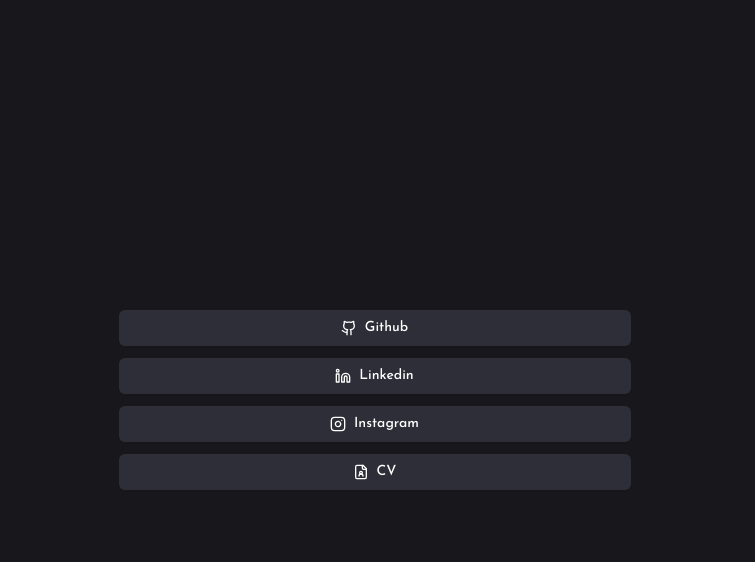
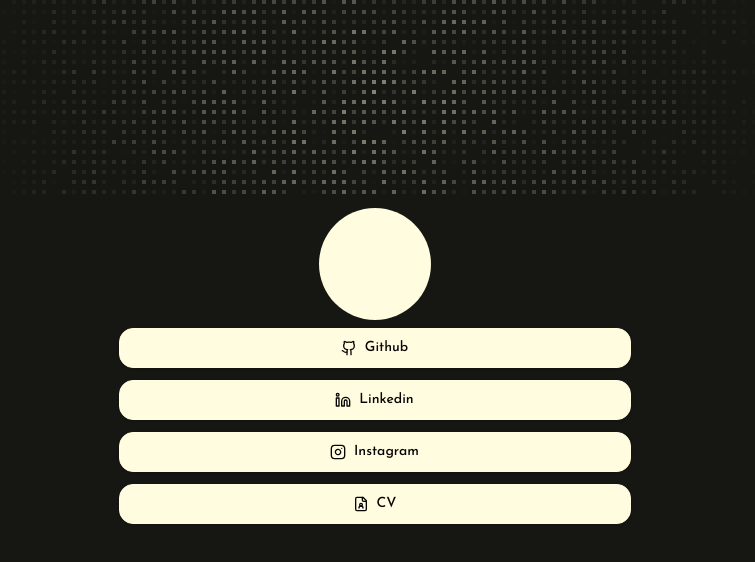
Before and after one commit to mathensousaa/portfolio, a React (Vite) app: page /links in a window 1280 px wide. Shown: the top 562 px of the page, without its empty margins (258-1013 px from the left). Built offline with nearby package versions, Linux system fonts and the light colour scheme.

Commit message:
feat: change theme and improve desiggn

```diff
--- /dev/null
+++ b/src/components/magicui/flickering-grid.tsx
@@ -0,0 +1,199 @@
+"use client";
+
+import { cn } from "src/lib/utils";
+import React, {
+  useCallback,
+  useEffect,
+  useMemo,
+  useRef,
+  useState,
+} from "react";
+
+interface FlickeringGridProps extends React.HTMLAttributes<HTMLDivElement> {
+  squareSize?: number;
+  gridGap?: number;
+  flickerChance?: number;
+  color?: string;
+  width?: number;
+  height?: number;
+  className?: string;
+  maxOpacity?: number;
+}
+
+export const FlickeringGrid: React.FC<FlickeringGridProps> = ({
+  squareSize = 4,
+  gridGap = 6,
+  flickerChance = 0.3,
+  color = "rgb(0, 0, 0)",
+  width,
+  height,
+  className,
+  maxOpacity = 0.3,
+  ...props
+}) => {
+  const canvasRef = useRef<HTMLCanvasElement>(null);
+  const containerRef = useRef<HTMLDivElement>(null);
+  const [isInView, setIsInView] = useState(false);
+  const [canvasSize, setCanvasSize] = useState({ width: 0, height: 0 });
+
+  const memoizedColor = useMemo(() => {
+    const toRGBA = (color: string) => {
+      if (typeof window === "undefined") {
+        return `rgba(0, 0, 0,`;
+      }
+      const canvas = document.createElement("canvas");
+      canvas.width = canvas.height = 1;
+      const ctx = canvas.getContext("2d");
+      if (!ctx) return "rgba(255, 0, 0,";
+      ctx.fillStyle = color;
+      ctx.fillRect(0, 0, 1, 1);
+      const [r, g, b] = Array.from(ctx.getImageData(0, 0, 1, 1).data);
+      return `rgba(${r}, ${g}, ${b},`;
+    };
+    return toRGBA(color);
+  }, [color]);
+
+  const setupCanvas = useCallback(
+    (canvas: HTMLCanvasElement, width: number, height: number) => {
+      const dpr = window.devicePixelRatio || 1;
+      canvas.width = width * dpr;
+      canvas.height = height * dpr;
+      canvas.style.width = `${width}px`;
+      canvas.style.height = `${height}px`;
+      const cols = Math.floor(width / (squareSize + gridGap));
+      const rows = Math.floor(height / (squareSize + gridGap));
+
+      const squares = new Float32Array(cols * rows);
+      for (let i = 0; i < squares.length; i++) {
+        squares[i] = Math.random() * maxOpacity;
+      }
+
+      return { cols, rows, squares, dpr };
+    },
+    [squareSize, gridGap, maxOpacity],
+  );
+
+  const updateSquares = useCallback(
+    (squares: Float32Array, deltaTime: number) => {
+      for (let i = 0; i < squares.length; i++) {
+        if (Math.random() < flickerChance * deltaTime) {
+          squares[i] = Math.random() * maxOpacity;
+        }
+      }
+    },
+    [flickerChance, maxOpacity],
+  );
+
+  const drawGrid = useCallback(
+    (
+      ctx: CanvasRenderingContext2D,
+      width: number,
+      height: number,
+      cols: number,
+      rows: number,
+      squares: Float32Array,
+      dpr: number,
+    ) => {
+      ctx.clearRect(0, 0, width, height);
+      ctx.fillStyle = "transparent";
+      ctx.fillRect(0, 0, width, height);
+
+      for (let i = 0; i < cols; i++) {
+        for (let j = 0; j < rows; j++) {
+          const opacity = squares[i * rows + j];
+          ctx.fillStyle = `${memoizedColor}${opacity})`;
+          ctx.fillRect(
+            i * (squareSize + gridGap) * dpr,
+            j * (squareSize + gridGap) * dpr,
+            squareSize * dpr,
+            squareSize * dpr,
+          );
+        }
+      }
+    },
+    [memoizedColor, squareSize, gridGap],
+  );
+
+  useEffect(() => {
+    const canvas = canvasRef.current;
+    const container = containerRef.current;
+    if (!canvas || !container) return;
+
+    const ctx = canvas.getContext("2d");
+    if (!ctx) return;
+
+    let animationFrameId: number;
+    let gridParams: ReturnType<typeof setupCanvas>;
+
+    const updateCanvasSize = () => {
+      const newWidth = width || container.clientWidth;
+      const newHeight = height || container.clientHeight;
+      setCanvasSize({ width: newWidth, height: newHeight });
+      gridParams = setupCanvas(canvas, newWidth, newHeight);
+    };
+
+    updateCanvasSize();
+
+    let lastTime = 0;
+    const animate = (time: number) => {
+      if (!isInView) return;
+
+      const deltaTime = (time - lastTime) / 1000;
+      lastTime = time;
+
+      updateSquares(gridParams.squares, deltaTime);
+      drawGrid(
+        ctx,
+        canvas.width,
+        canvas.height,
+        gridParams.cols,
+        gridParams.rows,
+        gridParams.squares,
+        gridParams.dpr,
+      );
+      animationFrameId = requestAnimationFrame(animate);
+    };
+
+    const resizeObserver = new ResizeObserver(() => {
+      updateCanvasSize();
+    });
+
+    resizeObserver.observe(container);
+
+    const intersectionObserver = new IntersectionObserver(
+      ([entry]) => {
+        setIsInView(entry.isIntersecting);
+      },
+      { threshold: 0 },
+    );
+
+    intersectionObserver.observe(canvas);
+
+    if (isInView) {
+      animationFrameId = requestAnimationFrame(animate);
+    }
+
+    return () => {
+      cancelAnimationFrame(animationFrameId);
+      resizeObserver.disconnect();
+      intersectionObserver.disconnect();
+    };
+  }, [setupCanvas, updateSquares, drawGrid, width, height, isInView]);
+
+  return (
+    <div
+      ref={containerRef}
+      className={cn(`h-full w-full ${className}`)}
+      {...props}
+    >
+      <canvas
+        ref={canvasRef}
+        className="pointer-events-none"
+        style={{
+          width: canvasSize.width,
+          height: canvasSize.height,
+        }}
+      />
+    </div>
+  );
+};
--- a/src/modules/core/assets/index.css
+++ b/src/modules/core/assets/index.css
@@ -5,65 +5,69 @@
 @tailwind utilities;
 
 @layer base {
-	:root {
-		--background: 243 100% 100%;
-		--foreground: 243 5% 10%;
-		--card: 243 50% 100%;
-		--card-foreground: 243 5% 15%;
-		--popover: 243 100% 100%;
-		--popover-foreground: 243 100% 10%;
-		--primary: 243 77% 39%;
-		--primary-foreground: 0 0% 100%;
-		--secondary: 243 30% 90%;
-		--secondary-foreground: 0 0% 0%;
-		--muted: 205 30% 95%;
-		--muted-foreground: 243 5% 40%;
-		--accent: 205 30% 90%;
-		--accent-foreground: 243 5% 15%;
-		--destructive: 0 100% 50%;
-		--destructive-foreground: 243 5% 100%;
-		--border: 243 30% 82%;
-		--input: 243 30% 50%;
-		--ring: 243 77% 39%;
-		--radius: 0.5rem;
+  :root {
+    --background: 0 0% 98%;
+    --foreground: 30 8% 5%;
 
-		--chart-1: 12 76% 61%;
-		--chart-2: 173 58% 39%;
-		--chart-3: 197 37% 24%;
-		--chart-4: 43 74% 66%;
-		--chart-5: 27 87% 67%;
-		--radius: 1rem;
-	}
+    --card: 0 0% 98%;
+    --card-foreground: 30 8% 5%;
 
-	.dark {
-		--background: 243 10% 10%;
-		--foreground: 243 4% 90%;
-		--card: 243 4% 10%;
-		--card-foreground: 243 4% 90%;
-		--popover: 243 10% 5%;
-		--popover-foreground: 243 4% 90%;
-		--primary: 243 77% 39%;
-		--primary-foreground: 0 0% 100%;
-		--secondary: 243 10% 20%;
-		--secondary-foreground: 0 0% 100%;
-		--muted: 205 10% 20%;
-		--muted-foreground: 243 4% 60%;
-		--accent: 205 10% 20%;
-		--accent-foreground: 243 4% 90%;
-		--destructive: 0 50% 30%;
-		--destructive-foreground: 243 4% 90%;
-		--border: 243 20% 20%;
-		--input: 243 20% 20%;
-		--ring: 243 77% 39%;
-		--radius: 0.5rem;
+    --popover: 0 0% 98%;
+    --popover-foreground: 30 8% 5%;
 
-		--chart-1: 220 70% 50%;
-		--chart-2: 160 60% 45%;
-		--chart-3: 30 80% 55%;
-		--chart-4: 280 65% 60%;
-		--chart-5: 340 75% 55%;
-	}
+    --primary: 54 100% 94%;
+    --primary-foreground: 0 0% 2%;
+
+    --secondary: 60 7% 94%;
+    --secondary-foreground: 30 8% 5%;
+
+    --muted: 60 7% 94%;
+    --muted-foreground: 51 6% 45%;
+
+    --accent: 60 7% 94%;
+    --accent-foreground: 30 8% 5%;
+
+    --destructive: 0 84% 60%;
+    --destructive-foreground: 0 0% 98%;
+
+    --border: 60 6% 90%;
+    --input: 60 6% 83%;
+    --ring: 54 24% 75%;
+
+    --radius: 1rem;
+  }
+
+  .dark {
+    --background: 60 7% 8%;
+    --foreground: 60 9% 98%;
+
+    --card: 60 6% 10%;
+    --card-foreground: 60 9% 98%;
+
+    --popover: 60 6% 10%;
+    --popover-foreground: 60 9% 98%;
+
+    --primary: 54 100% 94%;
+    --primary-foreground: 0 9% 2%;
+
+    --secondary: 52 8% 19%;
+    --secondary-foreground: 60 9% 98%;
+
+    --muted: 55 7% 29%;
+    --muted-foreground: 54 8% 49%;
+
+    --accent: 54 71% 19%;
+    --accent-foreground: 60 9% 98%;
+
+    --destructive: 0 84% 60%;
+    --destructive-foreground: 0 0% 98%;
+
+    --border: 60 8% 12%;
+    --input: 53 9% 18%;
+    --ring: 54 100% 40%;
+  }
 }
+
 @layer base {
 	* {
 		@apply border-border;
--- a/src/modules/core/components/ui/button.tsx
+++ b/src/modules/core/components/ui/button.tsx
@@ -1,27 +1,29 @@
-import * as React from 'react'
+import { cva, type VariantProps } from 'class-variance-authority'
+import { cn } from '../../lib/utils'
 import { Slot } from '@radix-ui/react-slot'
-import { cva, type VariantProps } from 'class-variance-authority'
-
-import { cn } from '@/modules/core/lib/utils'
+import React from 'react'
 
 const buttonVariants = cva(
-	'inline-flex items-center justify-center gap-2 whitespace-nowrap rounded-md text-sm font-medium transition-colors focus-visible:outline-none focus-visible:ring-1 focus-visible:ring-ring disabled:pointer-events-none disabled:opacity-50 [&_svg]:pointer-events-none [&_svg]:size-4 [&_svg]:shrink-0',
+	'inline-flex items-center justify-center w-fit whitespace-nowrap rounded-md text-sm font-medium transition-colors focus-visible:outline-none focus-visible:ring-1 focus-visible:ring-ring disabled:pointer-events-none disabled:opacity-50',
 	{
 		variants: {
 			variant: {
-				default: 'bg-primary text-primary-foreground shadow hover:bg-primary/90',
-				destructive: 'bg-destructive text-destructive-foreground shadow-sm hover:bg-destructive/90',
+				default:
+					'bg-primary text-primary-foreground shadow hover:bg-primary/90 shadow-button-default border border-primary',
+				destructive:
+					'bg-destructive text-destructive-foreground shadow-sm hover:bg-destructive/90 shadow-button-default border border-destructive',
 				outline:
-					'border border-input bg-background shadow-sm hover:bg-accent hover:text-accent-foreground',
-				secondary: 'bg-secondary text-secondary-foreground shadow-sm hover:bg-secondary/80',
+					'border border-input bg-background shadow-sm hover:bg-accent hover:text-accent-foreground shadow-button-outline',
+				secondary:
+					'bg-secondary text-secondary-foreground shadow-sm hover:bg-secondary/80 shadow-button-default border border-secondary shadow-button-default',
 				ghost: 'hover:bg-accent hover:text-accent-foreground',
 				link: 'text-primary underline-offset-4 hover:underline',
 			},
 			size: {
-				default: 'h-9 px-4 py-2',
-				sm: 'h-8 rounded-md px-3 text-xs',
-				lg: 'h-10 rounded-md px-8',
-				icon: 'h-9 w-9',
+				default: 'h-10 px-4 py-2',
+				sm: 'h-9 rounded-md px-3 text-xs',
+				lg: 'h-12 rounded-md px-8',
+				icon: 'h-10 w-10',
 			},
 		},
 		defaultVariants: {
--- a/src/modules/links/screens/links.tsx
+++ b/src/modules/links/screens/links.tsx
@@ -2,18 +2,42 @@
 import { links } from '../data/links'
 import { Link } from 'react-router-dom'
 import { buttonVariants } from '@/modules/core/components/ui/button'
+import FlickeringGrid from '@/modules/core/components/ui/flickering-grid'
 
 export default function LinksScreen() {
 	return (
-		<div className="flex min-h-svh w-full items-center justify-center">
+		<div className="relative flex min-h-svh w-full flex-col items-center gap-2">
+			<div className="relative w-full overflow-hidden border-b-[30%]">
+				<FlickeringGrid
+					className="relative inset-0 z-0 grow [mask-image:radial-gradient(400px_circle_at_center,white,transparent)]"
+					squareSize={4}
+					gridGap={6}
+					color="#fffce1"
+					maxOpacity={0.5}
+					flickerChance={0.1}
+					height={200}
+					width={1200}
+				/>
+			</div>
+
+			<div className="size-28 rounded-full bg-primary" />
+			<div className="w flex w-full items-center justify-center">
 				<div className="flex w-full max-w-lg flex-col gap-3">
 					{links.map((link) => (
-					<Link className={cn(buttonVariants({ variant: 'secondary' }))} key={link.title} to={link.link}>
+						<Link
+							className={cn(
+								buttonVariants({ variant: 'default' }),
+								'w-full gap-2 border-primary border-opacity-75',
+							)}
+							key={link.title}
+							to={link.link}
+						>
 							<link.icon className="h-4 w-4 shrink-0" />
 							{link.title}
 						</Link>
 					))}
 				</div>
 			</div>
+		</div>
 	)
 }
```
Also changed, not shown: 1 other file (tests, documents, lock files or other folders). Lines whose indentation alone changed are shown as unchanged.
